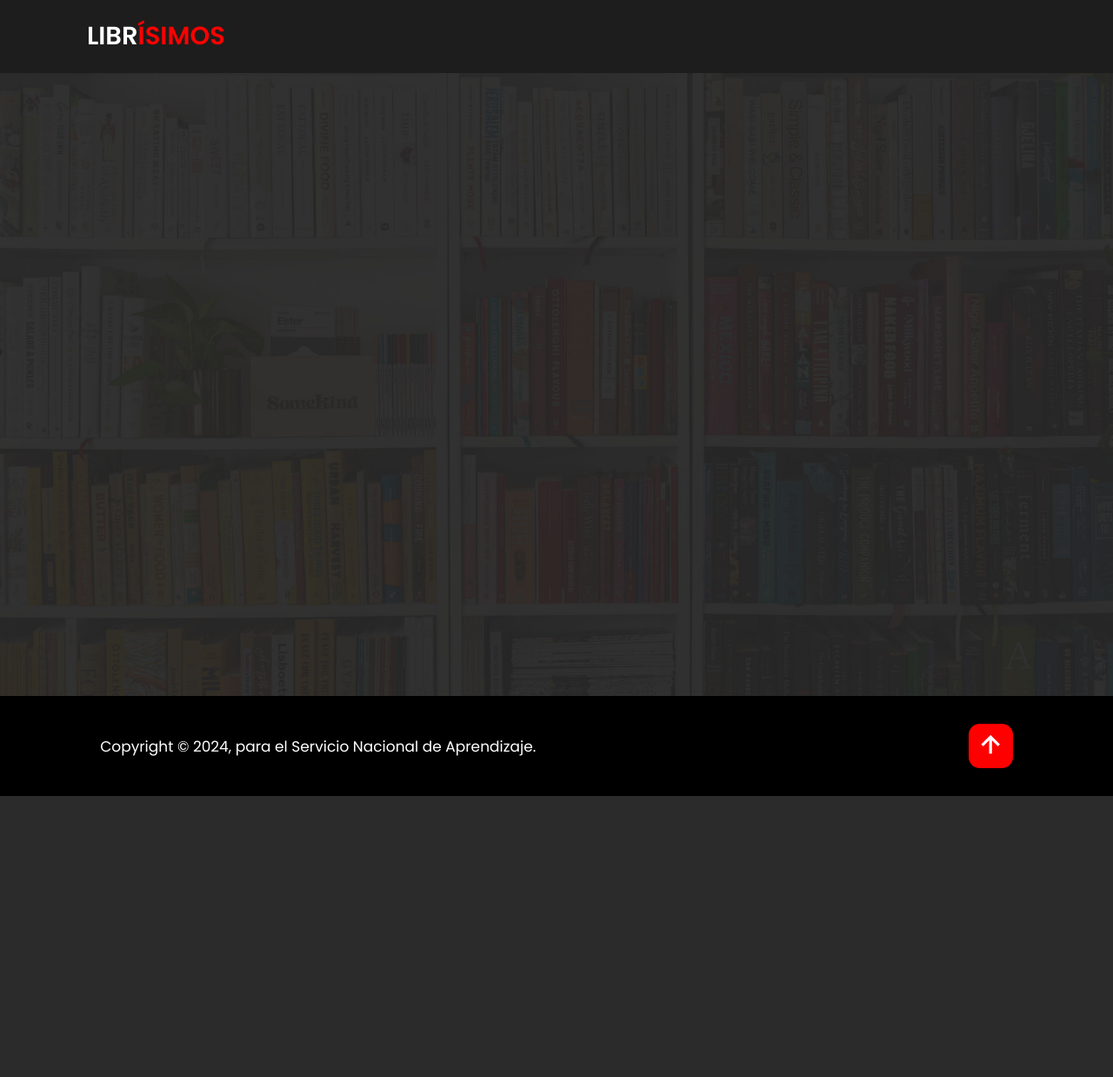
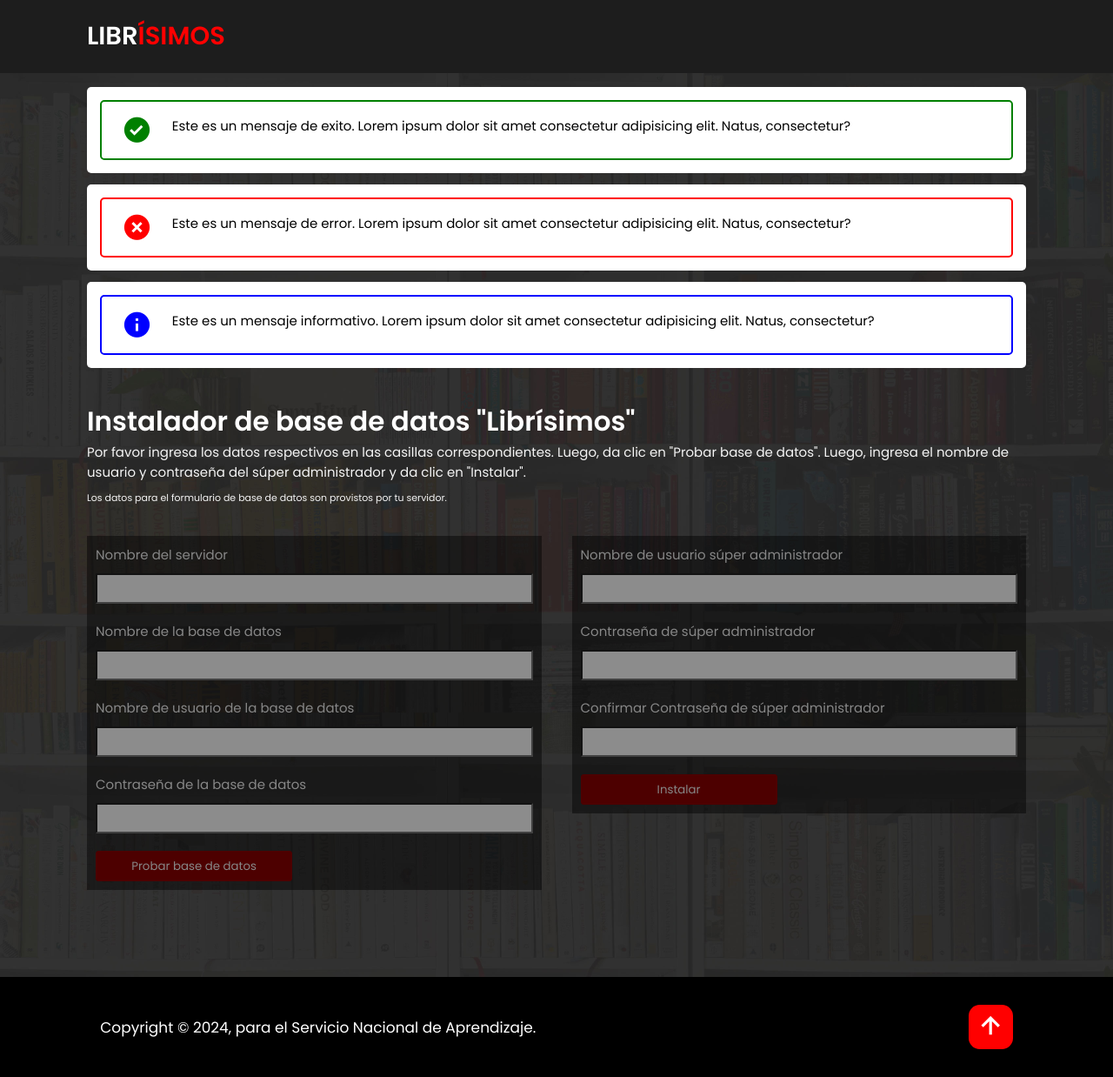
Before and after one commit to davidospinapereira/librisimos, a PHP site: page /installer.html in a window 1280 px wide. Shown: the whole page at 87% size. Before the commit the page ends 915 px from the top, so only its background shows below. Run offline with PHP 8.4, Linux system fonts and the light colour scheme.

Commit message:
Agregado prototipo de instalador de base de datos, y corregidas algunas líneas...

```diff
--- a/css/page-style.css
+++ b/css/page-style.css
@@ -850,29 +850,29 @@ span.button:hover .tooltip
     color: #f4f4f4;
 }
 
-#formulario .col .form-group
+.col .form-group
 {
     display: flex;
     flex-direction: column;
     margin-bottom: 20px;
 }
 
-#formulario .col .form-group .label,
-#formulario .col p
+.col .form-group .label,
+.col p
 {
     font-size: 15px;
     font-weight: 400;
     margin-bottom: 10px;
 }
 
-#formulario .col .form-group input
+.col .form-group input
 {
     height: 35px;
     padding: 5px 7px;
     border-radius: 0;
 }
 
-#formulario .col button
+.col button
 {
     background-color: darkred;
     color: #f4f4f4;
@@ -884,12 +884,120 @@ span.button:hover .tooltip
     transition: 0.3s ease-in-out;
 }
 
-#formulario .col button:hover
+.col button:hover
 {
     color: #ffffff;
     background-color: red;
 }
 /* Terminan estilos de editor de perfil */
+
+/* Comienzan estilos de instalador de base de datos */
+#seccion-mensajes
+{
+    flex-direction: column;
+}
+
+#seccion-mensajes .mensaje
+{
+    background-color: #FFF;
+    padding: 15px;
+    border-radius: 5px;
+    margin-bottom: 3px;
+}
+
+#seccion-mensajes .mensaje .mensaje-interno
+{
+    border-radius: 5px;
+    padding: 15px;
+    border: 2px solid black;
+    display: flex;
+    gap: 15px;
+    align-items: center;
+    min-height: 40px;
+}
+
+#seccion-mensajes .mensaje .mensaje-interno .icono
+{
+    width: 5%;
+    display: inline-flex;
+    justify-content: center;
+    font-size: 35px;
+}
+
+#seccion-mensajes .mensaje.exito .mensaje-interno
+{
+    border-color: green;
+}
+
+#seccion-mensajes .mensaje.exito .mensaje-interno .icono
+{
+    color: green;
+}
+
+#seccion-mensajes .mensaje.error .mensaje-interno
+{
+    border-color: red;
+}
+
+#seccion-mensajes .mensaje.error .mensaje-interno .icono
+{
+    color: red;
+}
+
+#seccion-mensajes .mensaje.info .mensaje-interno
+{
+    border-color: blue;
+}
+
+#seccion-mensajes .mensaje.info .mensaje-interno .icono
+{
+    color: blue;
+}
+
+#info-formularios
+{
+    margin-top: 25px;
+    margin-bottom: 15px;
+    color: #f4f4f4;
+}
+
+#info-formularios h3
+{
+    color: #ffffff;
+    font-size: 31px;
+    font-weight: 600;
+}
+
+#seccion-formularios
+{
+    gap: 35px;
+    color: #f4f4f4;
+    align-items: start;
+}
+
+#seccion-formularios .col #parent
+{
+    position: relative;
+}
+
+#seccion-formularios .col #parent #underlay
+{
+    padding: 10px;
+}
+
+#seccion-formularios .col #parent #overlay
+{
+    position: absolute;
+    top: 0;
+    width: 100%;
+    height: 100%;
+    background-color: rgba(0, 0, 0, 0.45);
+    z-index: 2;
+    display: flex;
+    justify-content: center;
+    align-items: center;
+}
+/* Terminan estilos de instalador de base de datos */
 /* Terminan estilos específicos de componentes */
 
 /* Comienzan estilos responsivos */
--- a/installer.html
+++ b/installer.html
@@ -32,9 +32,95 @@
         <!-- Termina Encabezado de página -->
         <!-- Comienza contenido -->
         <section class="contenido" id="inicio">
-            <div class="fila" id="presentacion">
-
+            <!-- Comienza sección de mensajes -->
+            <div class="fila" id="seccion-mensajes">
+                <div class="col w100 mensaje exito">
+                    <div class="mensaje-interno">
+                        <div class="icono">
+                            <i class='bx bxs-check-circle'></i>
+                        </div>
+                        <div class="texto">
+                            <p>Este es un mensaje de exito. Lorem ipsum dolor sit amet consectetur adipisicing elit. Natus, consectetur?</p>
+                        </div>
+                    </div>
+                </div>
+                <div class="col w100 mensaje error">
+                    <div class="mensaje-interno">
+                        <div class="icono">
+                            <i class='bx bxs-x-circle'></i>
+                        </div>
+                        <div class="texto">
+                            <p>Este es un mensaje de error. Lorem ipsum dolor sit amet consectetur adipisicing elit. Natus, consectetur?</p>
+                        </div>
+                    </div>
+                </div>
+                <div class="col w100 mensaje info">
+                    <div class="mensaje-interno">
+                        <div class="icono">
+                            <i class='bx bxs-info-circle'></i>
+                        </div>
+                        <div class="texto">
+                            <p>Este es un mensaje informativo. Lorem ipsum dolor sit amet consectetur adipisicing elit. Natus, consectetur?</p>
+                        </div>
+                    </div>
+                </div>
             </div>
+            <!-- Termina sección de mensajes -->
+            <!-- Comienza sección de formularios -->
+             <div class="fila" id="info-formularios">
+                <div class="col w100">
+                    <h3>Instalador de base de datos "Librísimos"</h3>
+                    <p>Por favor ingresa los datos respectivos en las casillas correspondientes. Luego, da clic en "Probar base de datos". Luego, ingresa el nombre de usuario y contraseña del súper administrador y da clic en "Instalar".</p>
+                    <p style="font-size: 11px;">Los datos para el formulario de base de datos son provistos por tu servidor.</p>
+                </div>
+             </div>
+             <div class="fila" id="seccion-formularios">
+                <div class="col w50">
+                    <div id="parent">
+                        <div id="underlay">
+                            <div class="form-group">
+                                <span class="label">Nombre del servidor</span>
+                                <input type="text" name="db-server" id="db-server">
+                            </div>
+                            <div class="form-group">
+                                <span class="label">Nombre de la base de datos</span>
+                                <input type="text" name="db-name" id="db-name">
+                            </div>
+                            <div class="form-group">
+                                <span class="label">Nombre de usuario de la base de datos</span>
+                                <input type="text" name="db-user" id="db-user">
+                            </div>
+                            <div class="form-group">
+                                <span class="label">Contraseña de la base de datos</span>
+                                <input type="text" name="db-pass" id="db-pass">
+                            </div>
+                            <button type="submit" style="width: 45%;">Probar base de datos</button>
+                        </div>
+                        <div id="overlay"></div>
+                    </div>
+                </div>
+                <div class="col w50">
+                    <div id="parent">
+                        <div id="underlay">
+                            <div class="form-group">
+                                <span class="label">Nombre de usuario súper administrador</span>
+                                <input type="text" name="superadmin-login" id="superadmin-login">
+                            </div>
+                            <div class="form-group">
+                                <span class="label">Contraseña de súper administrador</span>
+                                <input type="password" name="superadmin-pass" id="superadmin-pass">
+                            </div>
+                            <div class="form-group">
+                                <span class="label">Confirmar Contraseña de súper administrador</span>
+                                <input type="password" name="superadmin-pass-confirm" id="superadmin-pass-confirm">
+                            </div>
+                            <button type="submit" style="width: 45%;">Instalar</button>
+                        </div>
+                        <div id="overlay"></div>
+                    </div>
+                </div>
+             </div>
+            <!-- Termina sección de formularios -->
         </section>
         <!-- Termina contenido -->
         <!-- Comienza Pie de página -->
```
